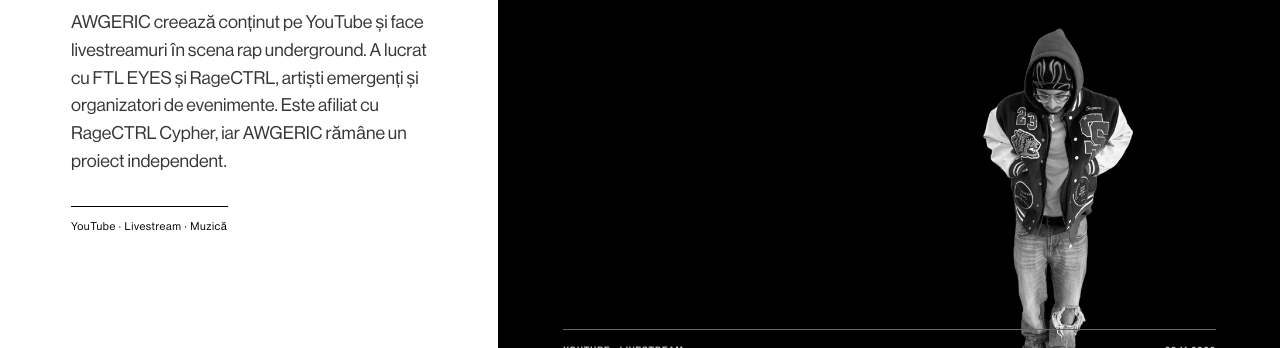
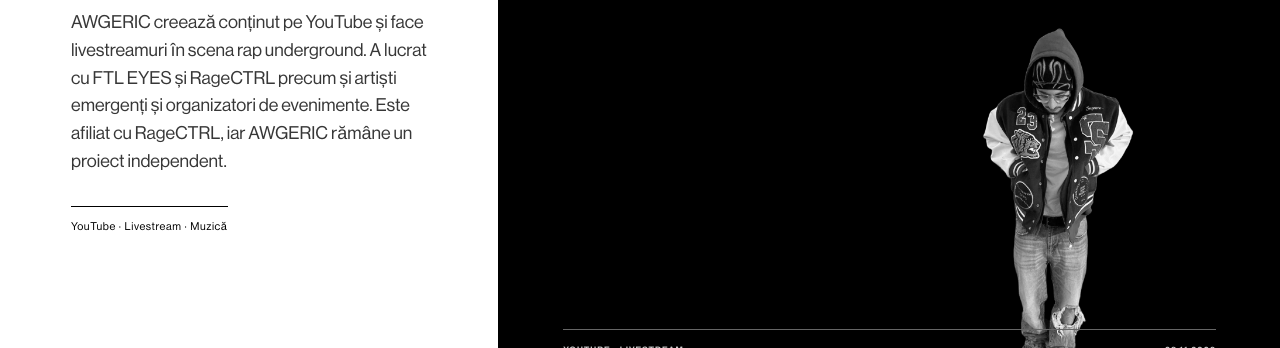
Before and after one commit to warax6969/awgeric, a plain HTML site: page index.html in a window 1280 px wide. Shown: the part 452-800 px from the top of the page. Drawn offline with Linux system fonts and the light colour scheme.

Commit message:
Update intro text for clarity and detail

```diff
--- a/index.html
+++ b/index.html
@@ -22,7 +22,7 @@
     <section class="intro" aria-labelledby="name">
       <div class="intro-copy">
         <p class="salutation">To whom it may concern,</p>
-        <p class="intro-text">AWGERIC creează conținut pe YouTube și face livestreamuri în scena rap underground. A lucrat cu FTL EYES și RageCTRL, artiști emergenți și organizatori de evenimente. Este afiliat cu RageCTRL Cypher, iar AWGERIC rămâne un proiect independent.</p>
+        <p class="intro-text">AWGERIC creează conținut pe YouTube și face livestreamuri în scena rap underground. A lucrat cu FTL EYES și RageCTRL precum și artiști emergenți și organizatori de evenimente. Este afiliat cu RageCTRL, iar AWGERIC rămâne un proiect independent.</p>
         <p class="intro-note">YouTube · Livestream · Muzică</p>
       </div>
       <div class="intro-title">
```
